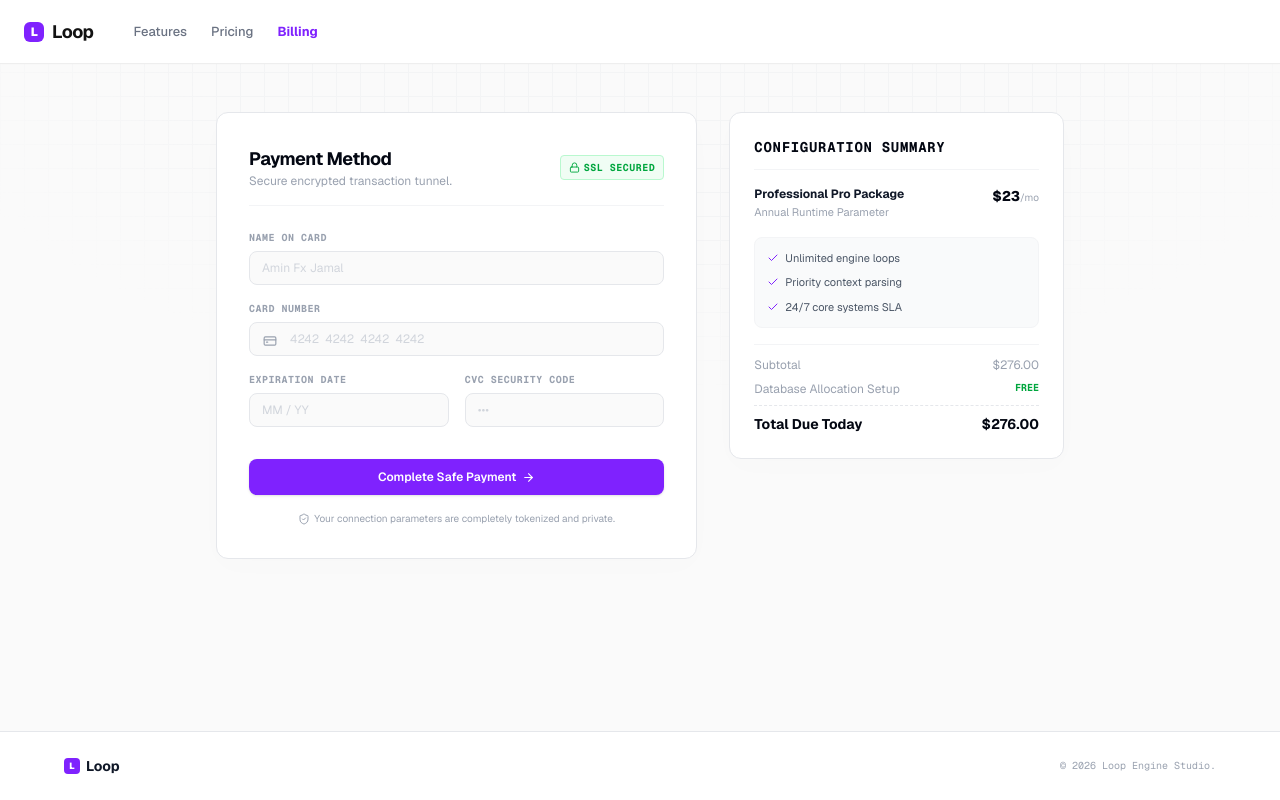
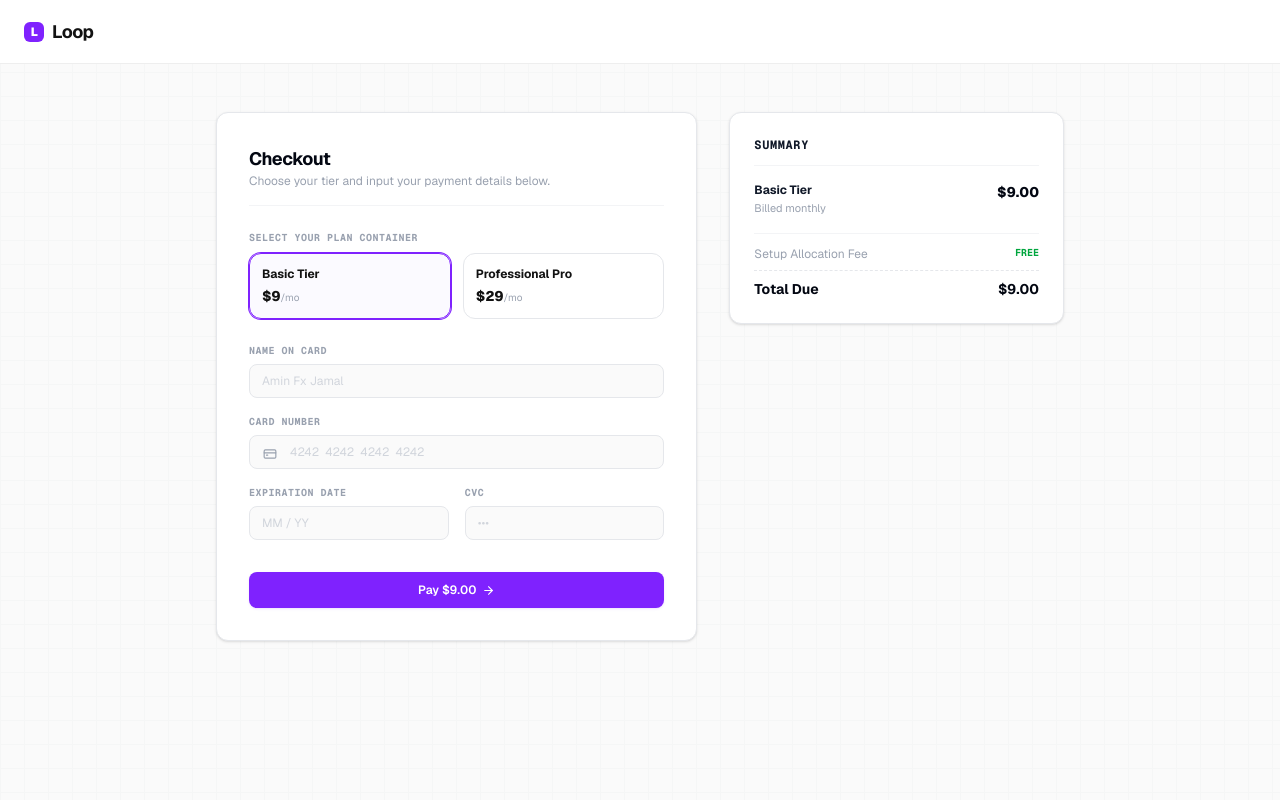
Before and after one commit to aminfxjamal-netizen/loopv1, a Next.js app: page /billing in a window 1280 px wide. Built offline with nearby package versions, Linux system fonts and the light colour scheme.

Commit message:
Fix: Make billing page accept flexible plan options without forcing annual rates

```diff
--- a/app/billing/page.tsx
+++ b/app/billing/page.tsx
@@ -8,57 +8,72 @@ export default function BillingPaymentPage() {
   const [menuOpen, setMenuOpen] = useState(false);
   const [isProcessing, setIsProcessing] = useState(false);
 
+  // Available plans to make it dynamic
+  const planOptions = {
+    basic: { name: 'Basic Tier', price: 9, description: 'Billed monthly' },
+    pro: { name: 'Professional Pro Package', price: 29, description: 'Billed monthly' }
+  };
+
+  // State for user selection (defaults to basic so it doesn't scare them)
+  const [selectedPlan, setSelectedPlan] = useState<'basic' | 'pro'>('basic');
+
   // Form States
   const [cardNumber, setCardNumber] = useState('');
   const [expiry, setExpiry] = useState('');
   const [cvc, setCvc] = useState('');
   const [nameOnCard, setNameOnCard] = useState('');
 
+  const currentPlan = planOptions[selectedPlan];
+
   const handlePayment = async (e: React.FormEvent) => {
     e.preventDefault();
     setIsProcessing(true);
-    // Stripe or payment provider logic will attach directly here later
     setTimeout(() => setIsProcessing(false), 1500);
   };
 
   return (
-    <main className="min-h-screen bg-[#FAFAFA] text-[#121212] font-sans antialiased selection:bg-violet-100 selection:text-violet-900 overflow-x-hidden flex flex-col relative">
+    <main className="min-h-screen bg-[#FAFAFA] text-[#121212] font-sans antialiased overflow-x-hidden flex flex-col relative">
 
-      {/* Miro-Style Grid Layer */}
-      <div className="absolute inset-0 bg-[linear-gradient(to_right,#E5E7EB_1px,transparent_1px),linear-gradient(to_bottom,#E5E7EB_1px,transparent_1px)] bg-[size:24px_24px] [mask-image:radial-gradient(ellipse_60%_50%_at_50%_0%,#000_60%,transparent_100%)] opacity-30 pointer-events-none z-0" />
+      <div className="absolute inset-0 bg-[linear-gradient(to_right,#E5E7EB_1px,transparent_1px),linear-gradient(to_bottom,#E5E7EB_1px,transparent_1px)] bg-[size:24px_24px] opacity-20 pointer-events-none z-0" />
 
-      {/* Header */}
-      <header className="border-b border-[#EEEEEE] sticky top-0 w-full h-16 z-50 bg-white shadow-[0_1px_2px_rgba(0,0,0,0.01)] flex-shrink-0">
+      <header className="border-b border-[#EEEEEE] bg-white sticky top-0 w-full h-16 z-50 flex-shrink-0">
         <div className="max-w-7xl mx-auto h-full px-6 flex items-center justify-between">
-          <div className="flex items-center gap-10">
-            <Link href="/" className="text-lg font-bold tracking-tight text-[#121212] flex items-center gap-2 no-underline">
-              <span className="w-5 h-5 bg-violet-600 rounded-md flex items-center justify-center text-white text-xs font-black">L</span>
-              Loop
-            </Link>
-            <nav className="hidden md:flex items-center gap-6 text-[13px] text-gray-500 font-medium">
-              <Link href="/#features" className="hover:text-black transition no-underline">Features</Link>
-              <Link href="/pricing" className="hover:text-black transition no-underline">Pricing</Link>
-              <Link href="/billing" className="text-violet-600 font-bold no-underline">Billing</Link>
-            </nav>
-          </div>
-          <button className="md:hidden text-gray-600" onClick={() => setMenuOpen(!menuOpen)}>
-            {menuOpen ? <X size={20} /> : <Menu size={20} />}
-          </button>
+          <Link href="/" className="text-lg font-bold tracking-tight text-[#121212] flex items-center gap-2 no-underline">
+            <span className="w-5 h-5 bg-violet-600 rounded-md flex items-center justify-center text-white text-xs font-black">L</span>
+            Loop
+          </Link>
         </div>
       </header>
 
-      {/* Main Payment Container Split */}
       <div className="flex-1 max-w-4xl w-full mx-auto px-6 py-12 grid md:grid-cols-12 gap-8 relative z-10 items-start">
 
-        {/* Left Side: Secure Checkout Payment Form (7 Cols) */}
-        <div className="md:col-span-7 bg-white border border-gray-200 rounded-xl p-6 sm:p-8 shadow-[0_8px_30px_rgba(0,0,0,0.01)] text-left">
-          <div className="mb-6 flex items-center justify-between border-b border-gray-100 pb-4">
-            <div>
-              <h1 className="text-lg font-bold text-gray-950 tracking-tight">Payment Method</h1>
-              <p className="text-xs text-gray-400">Secure encrypted transaction tunnel.</p>
-            </div>
-            <div className="flex items-center gap-1 text-green-600 bg-green-50 px-2 py-1 rounded text-[10px] font-bold uppercase tracking-wider font-mono border border-green-200">
-              <Lock size={11} /> SSL Secured
+        {/* Left Side: Secure Checkout Payment Form */}
+        <div className="md:col-span-7 bg-white border border-gray-200 rounded-xl p-6 sm:p-8 shadow-sm text-left">
+          <div className="mb-6 border-b border-gray-100 pb-4">
+            <h1 className="text-lg font-bold text-gray-950 tracking-tight">Checkout</h1>
+            <p className="text-xs text-gray-400">Choose your tier and input your payment details below.</p>
+          </div>
+
+          {/* Interactive Tier Selection Box */}
+          <div className="mb-6 space-y-2">
+            <label className="block text-[10px] font-bold text-gray-400 uppercase tracking-wider font-mono">Select Your Plan Container</label>
+            <div className="grid grid-cols-2 gap-3">
+              <button
+                type="button"
+                onClick={() => setSelectedPlan('basic')}
+                className={`p-3 border text-left rounded-xl transition visual-fix ${selectedPlan === 'basic' ? 'border-violet-600 bg-violet-50/40 ring-1 ring-violet-600' : 'border-gray-200 hover:border-gray-300 bg-white'}`}
+              >
+                <div className="font-bold text-xs">Basic Tier</div>
+                <div className="text-sm font-extrabold mt-1">$9<span className="text-[10px] font-normal text-gray-400">/mo</span></div>
+              </button>
+              <button
+                type="button"
+                onClick={() => setSelectedPlan('pro')}
+                className={`p-3 border text-left rounded-xl transition visual-fix ${selectedPlan === 'pro' ? 'border-violet-600 bg-violet-50/40 ring-1 ring-violet-600' : 'border-gray-200 hover:border-gray-300 bg-white'}`}
+              >
+                <div className="font-bold text-xs">Professional Pro</div>
+                <div className="text-sm font-extrabold mt-1">$29<span className="text-[10px] font-normal text-gray-400">/mo</span></div>
+              </button>
             </div>
           </div>
 
@@ -71,7 +86,7 @@ export default function BillingPaymentPage() {
                 value={nameOnCard}
                 onChange={(e) => setNameOnCard(e.target.value)}
                 placeholder="Amin Fx Jamal"
-                className="w-full px-3 py-2 bg-[#FAFAFA] border border-gray-200 rounded-lg text-xs font-sans placeholder:text-gray-300 focus:outline-none focus:border-violet-600 focus:bg-white transition"
+                className="w-full px-3 py-2 bg-[#FAFAFA] border border-gray-200 rounded-lg text-xs placeholder:text-gray-300 focus:outline-none focus:border-violet-600 focus:bg-white transition"
               />
             </div>
 
@@ -85,7 +100,7 @@ export default function BillingPaymentPage() {
                   value={cardNumber}
                   onChange={(e) => setCardNumber(e.target.value)}
                   placeholder="4242  4242  4242  4242"
-                  className="w-full pl-10 pr-3 py-2 bg-[#FAFAFA] border border-gray-200 rounded-lg text-xs font-sans placeholder:text-gray-300 focus:outline-none focus:border-violet-600 focus:bg-white transition"
+                  className="w-full pl-10 pr-3 py-2 bg-[#FAFAFA] border border-gray-200 rounded-lg text-xs placeholder:text-gray-300 focus:outline-none focus:border-violet-600 focus:bg-white transition"
                 />
                 <CreditCard size={14} className="absolute left-3.5 top-3 text-gray-400" />
               </div>
@@ -101,11 +116,11 @@ export default function BillingPaymentPage() {
                   value={expiry}
                   onChange={(e) => setExpiry(e.target.value)}
                   placeholder="MM / YY"
-                  className="w-full px-3 py-2 bg-[#FAFAFA] border border-gray-200 rounded-lg text-xs font-sans placeholder:text-gray-300 focus:outline-none focus:border-violet-600 focus:bg-white transition"
+                  className="w-full px-3 py-2 bg-[#FAFAFA] border border-gray-200 rounded-lg text-xs placeholder:text-gray-300 focus:outline-none focus:border-violet-600 focus:bg-white transition"
                 />
               </div>
               <div>
-                <label className="block text-[10px] font-bold text-gray-400 uppercase tracking-wider mb-1.5 font-mono">CVC Security Code</label>
+                <label className="block text-[10px] font-bold text-gray-400 uppercase tracking-wider mb-1.5 font-mono">CVC</label>
                 <input
                   type="password"
                   required
@@ -113,7 +128,7 @@ export default function BillingPaymentPage() {
                   value={cvc}
                   onChange={(e) => setCvc(e.target.value)}
                   placeholder="•••"
-                  className="w-full px-3 py-2 bg-[#FAFAFA] border border-gray-200 rounded-lg text-xs font-sans placeholder:text-gray-300 focus:outline-none focus:border-violet-600 focus:bg-white transition"
+                  className="w-full px-3 py-2 bg-[#FAFAFA] border border-gray-200 rounded-lg text-xs placeholder:text-gray-300 focus:outline-none focus:border-violet-600 focus:bg-white transition"
                 />
               </div>
             </div>
@@ -122,68 +137,42 @@ export default function BillingPaymentPage() {
               <button
                 type="submit"
                 disabled={isProcessing}
-                className="w-full py-2.5 bg-violet-600 hover:bg-violet-700 text-white font-semibold rounded-lg text-xs flex items-center justify-center gap-1.5 transition disabled:opacity-50 shadow-sm"
+                className="w-full py-2.5 bg-violet-600 hover:bg-violet-700 text-white font-semibold rounded-lg text-xs flex items-center justify-center gap-1.5 transition disabled:opacity-50 shadow-sm shadow-violet-600/10"
               >
-                {isProcessing ? 'Processing Framework Upgrade...' : 'Complete Safe Payment'}
+                {isProcessing ? 'Processing Payment...' : `Pay $${currentPlan.price}.00`}
                 {!isProcessing && <ArrowRight size={13} />}
               </button>
             </div>
           </form>
-
-          <p className="text-[10px] text-center text-gray-400 font-sans mt-4 flex items-center justify-center gap-1">
-            <ShieldCheck size={12} className="text-gray-400" /> Your connection parameters are completely tokenized and private.
-          </p>
         </div>
 
-        {/* Right Side: Order Summary Frame (5 Cols) */}
-        <div className="md:col-span-5 bg-white border border-gray-200 rounded-xl p-6 text-left shadow-[0_8px_30px_rgba(0,0,0,0.01)]">
-          <h2 className="text-sm font-bold text-gray-950 uppercase tracking-wider font-mono border-b border-gray-100 pb-3 mb-4">Configuration Summary</h2>
+        {/* Right Side: Dynamic Summary Panel */}
+        <div className="md:col-span-5 bg-white border border-gray-200 rounded-xl p-6 text-left shadow-sm">
+          <h2 className="text-xs font-bold text-gray-900 uppercase tracking-wider font-mono border-b border-gray-100 pb-3 mb-4">Summary</h2>
 
           <div className="space-y-4">
             <div className="flex justify-between items-start">
               <div>
-                <h3 className="text-xs font-bold text-gray-900">Professional Pro Package</h3>
-                <p className="text-[11px] text-gray-400 mt-0.5">Annual Runtime Parameter</p>
+                <h3 className="text-xs font-bold text-gray-900">{currentPlan.name}</h3>
+                <p className="text-[11px] text-gray-400 mt-0.5">{currentPlan.description}</p>
               </div>
-              <span className="text-sm font-extrabold text-gray-950">$23<span className="text-[10px] font-normal text-gray-400">/mo</span></span>
-            </div>
-
-            <div className="bg-gray-50 rounded-lg p-3 space-y-2 text-[11px] text-gray-600 border border-gray-100">
-              <div className="flex items-center gap-1.5"><Check size={12} className="text-violet-600" /> Unlimited engine loops</div>
-              <div className="flex items-center gap-1.5"><Check size={12} className="text-violet-600" /> Priority context parsing</div>
-              <div className="flex items-center gap-1.5"><Check size={12} className="text-violet-600" /> 24/7 core systems SLA</div>
+              <span className="text-sm font-extrabold text-gray-950">${currentPlan.price}.00</span>
             </div>
 
             <div className="border-t border-gray-100 pt-3 space-y-2 text-xs">
               <div className="flex justify-between text-gray-400">
-                <span>Subtotal</span>
-                <span>$276.00</span>
-              </div>
-              <div className="flex justify-between text-gray-400">
-                <span>Database Allocation Setup</span>
+                <span>Setup Allocation Fee</span>
                 <span className="text-green-600 font-mono text-[10px] font-bold">FREE</span>
               </div>
               <div className="flex justify-between text-gray-950 font-bold border-t border-dashed border-gray-200 pt-2 text-sm">
-                <span>Total Due Today</span>
-                <span>$276.00</span>
+                <span>Total Due</span>
+                <span>${currentPlan.price}.00</span>
               </div>
             </div>
           </div>
         </div>
 
       </div>
-
-      {/* Footer */}
-      <footer className="border-t border-gray-200 py-6 px-6 bg-white text-xs text-gray-400 font-mono mt-auto flex-shrink-0">
-        <div className="max-w-6xl mx-auto flex flex-col sm:flex-row items-center justify-between gap-4">
-          <span className="font-bold text-sm text-gray-900 flex items-center gap-1.5 font-sans">
-            <span className="w-4 h-4 bg-violet-600 rounded flex items-center justify-center text-white text-[9px] font-black">L</span>
-            Loop
-          </span>
-          <p className="text-[10px]">&copy; 2026 Loop Engine Studio.</p>
-        </div>
-      </footer>
-
     </main>
   );
 }
```
